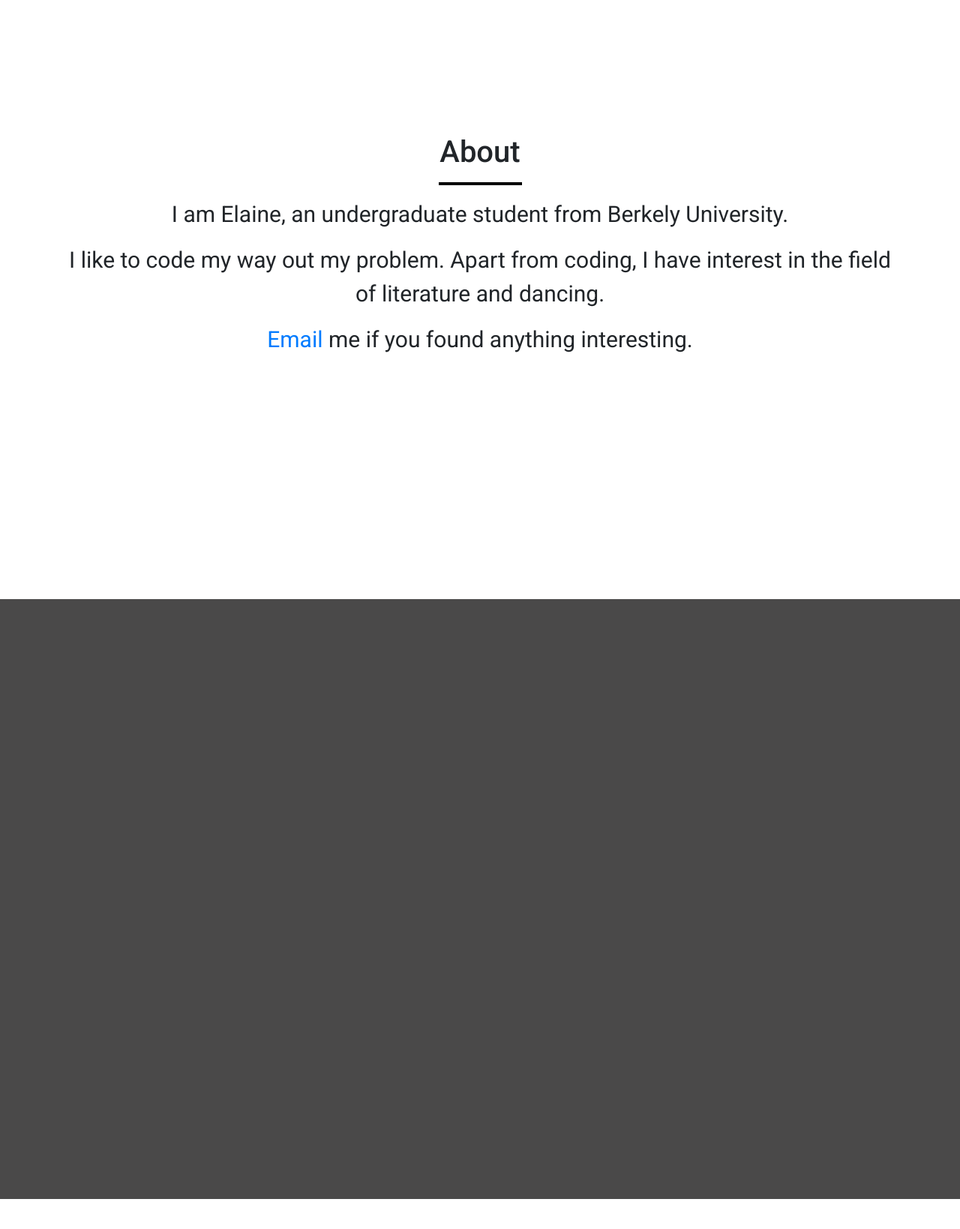
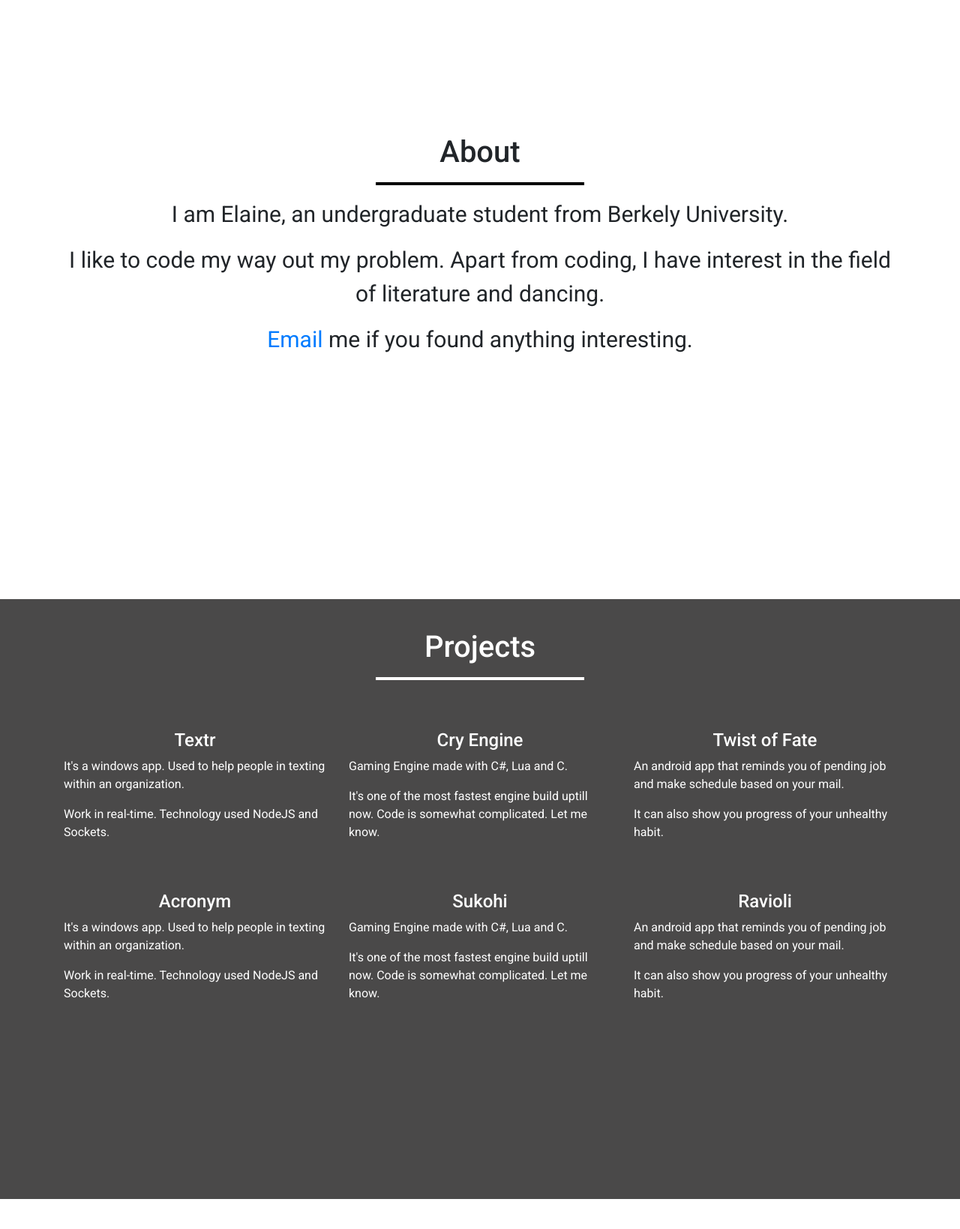
Before and after one commit to shwetank007/Profile-Theme-B-W, a PHP site: page / in a window 1280 px wide. Shown: the part 801-2440 px from the top of the page at 75% size. Run offline with PHP 8.4, Linux system fonts and the light colour scheme; some libraries are stand-ins or nearby versions.

Commit message:
Feat: Project Section

```diff
--- a/index.html
+++ b/index.html
@@ -11,6 +11,8 @@
     <link href="main.css" rel="stylesheet">
 </head>
 <body>
+
+    <!--region Head Section-->
     <section class="black-section" id="header">
         <div class="container">
             <div class="row">
@@ -27,6 +29,9 @@
             </div>
         </div>
     </section>
+    <!--endregion-->
+
+    <!--region About Section-->
     <section class="white-section" id="about">
         <div class="container">
             <div class="row">
@@ -40,10 +45,59 @@
             </div>
         </div>
     </section>
+    <!--endregion-->
+
+    <!--region Project Section-->
     <section class="black-section" id="projects">
+        <div class="container">
+            <div class="row">
+                <div class="col-md-12 project">
+                    <h1>Projects</h1>
+                    <hr class="line-break-project">
+                </div>
+            </div>
+            <div class="row project-list">
+                <div class="col-md-4">
+                    <h4>Textr</h4>
+                    <p>It's a windows app. Used to help people in texting within an organization.</p>
+                    <p>Work in real-time. Technology used NodeJS and Sockets.</p>
+                </div>
+                <div class="col-md-4">
+                    <h4>Cry Engine</h4>
+                    <p>Gaming Engine made with C#, Lua and C.</p>
+                    <p>It's one of the most fastest engine build uptill now. Code is somewhat complicated. Let me know.</p>
+                </div>
+                <div class="col-md-4">
+                    <h4>Twist of Fate</h4>
+                    <p>An android app that reminds you of pending job and make schedule based on your mail.</p>
+                    <p>It can also show you progress of your unhealthy habit.</p>
+                </div>
+            </div>
+            <div class="row project-list">
+                    <div class="col-md-4">
+                        <h4>Acronym</h4>
+                        <p>It's a windows app. Used to help people in texting within an organization.</p>
+                        <p>Work in real-time. Technology used NodeJS and Sockets.</p>
+                    </div>
+                    <div class="col-md-4">
+                        <h4>Sukohi</h4>
+                        <p>Gaming Engine made with C#, Lua and C.</p>
+                        <p>It's one of the most fastest engine build uptill now. Code is somewhat complicated. Let me know.</p>
+                    </div>
+                    <div class="col-md-4">
+                        <h4>Ravioli</h4>
+                        <p>An android app that reminds you of pending job and make schedule based on your mail.</p>
+                        <p>It can also show you progress of your unhealthy habit.</p>
+                    </div>
+                </div>
+        </div>
     </section>
+    <!--endregion-->
+
+    <!--region Contact Section-->
     <section class="white-section" id="contact">
     </section>
+    <!--endregion-->
 
     <script src="https://code.jquery.com/jquery-3.2.1.slim.min.js" integrity="sha384-KJ3o2DKtIkvYIK3UENzmM7KCkRr/rE9/Qpg6aAZGJwFDMVNA/GpGFF93hXpG5KkN" crossorigin="anonymous"></script>
     <script src="https://cdnjs.cloudflare.com/ajax/libs/popper.js/1.12.9/umd/popper.min.js" integrity="sha384-ApNbgh9B+Y1QKtv3Rn7W3mgPxhU9K/ScQsAP7hUibX39j7fakFPskvXusvfa0b4Q" crossorigin="anonymous"></script>
--- a/main.css
+++ b/main.css
@@ -56,7 +56,27 @@
 }
 
 .line-break-about {
-    width: 10%;
+    width: 25%;
     border-width: 4px;
     border-color: #000000;
 }
+
+.project {
+    text-align: center;
+    padding-top: 40px;
+    font-size: 30px;
+}
+
+.line-break-project {
+    width: 25%;
+    border-width: 4px;
+    border-color: #ffffff;
+}
+
+.project-list {
+    padding-top: 50px;
+}
+
+.project-list h4 {
+    text-align: center;
+}
```
